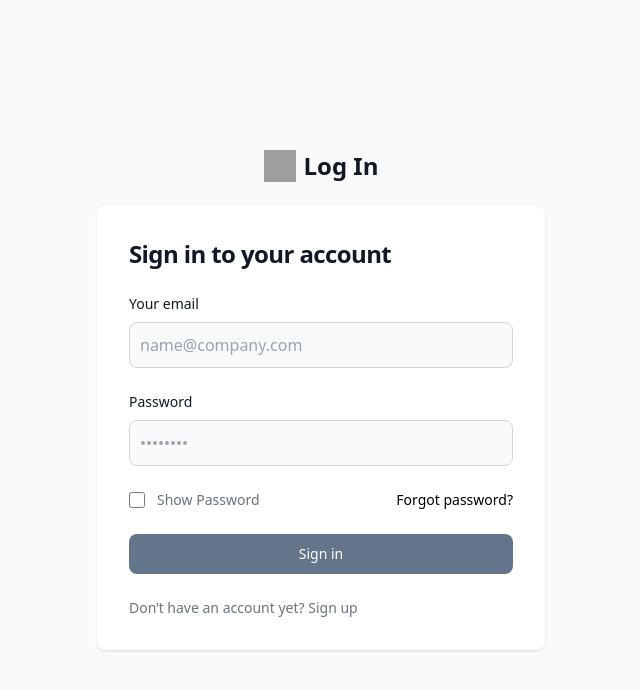
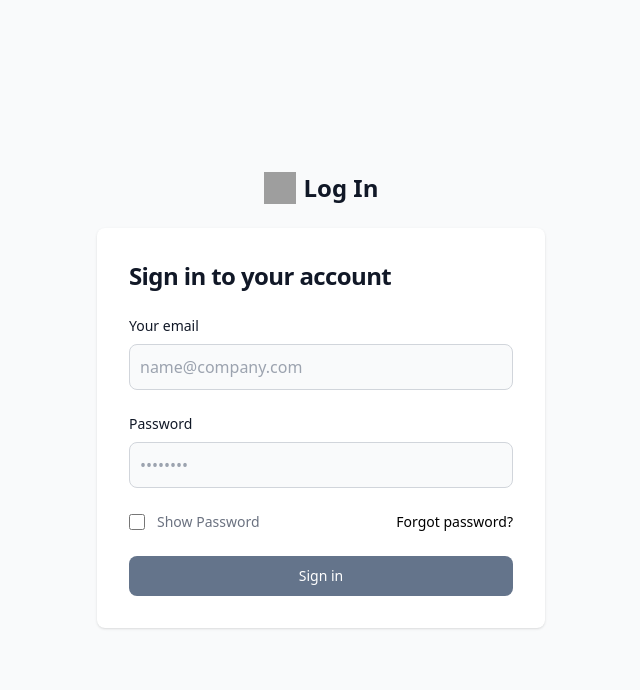
Before and after one commit to DpkRn/DeepakAryan, a React (Vite) app in the folder client/: page /admin in a window 1280 px wide. Shown: the top 690 px of the page, without its empty margins (319-959 px from the left). Built offline with nearby package versions, Linux system fonts and the light colour scheme; no server answers; grey boxes are pictures that could not be loaded; a web font is replaced by a local one.

Commit message:
login fixed

```diff
--- a/client/src/Components/Login.jsx
+++ b/client/src/Components/Login.jsx
@@ -22,7 +22,7 @@ function Login() {
         console.log("request done")
         if(response.status===200){
             if(response.data.success===true){
-                console.log("tost shoud work")
+                console.log("toast shoud work")
                 toast.success("login successfull")
                 navigate('/auth=true',{ state: "verified" })
 
@@ -79,9 +79,7 @@ function Login() {
                   }}>
                      {loader&&<svg class="animate-spin h-5 w-5 mr-3 ... bg-white " viewBox="0 0 24 24"></svg>}
                     Sign in</button>
-                  <p className="text-sm font-light text-gray-500 dark:text-gray-400">
-                      Don’t have an account yet? <a href="#" className="font-medium text-primary-600 hover:underline dark:text-primary-500">Sign up</a>
-                  </p>
+
               </form>
           </div>
       </div>
```
